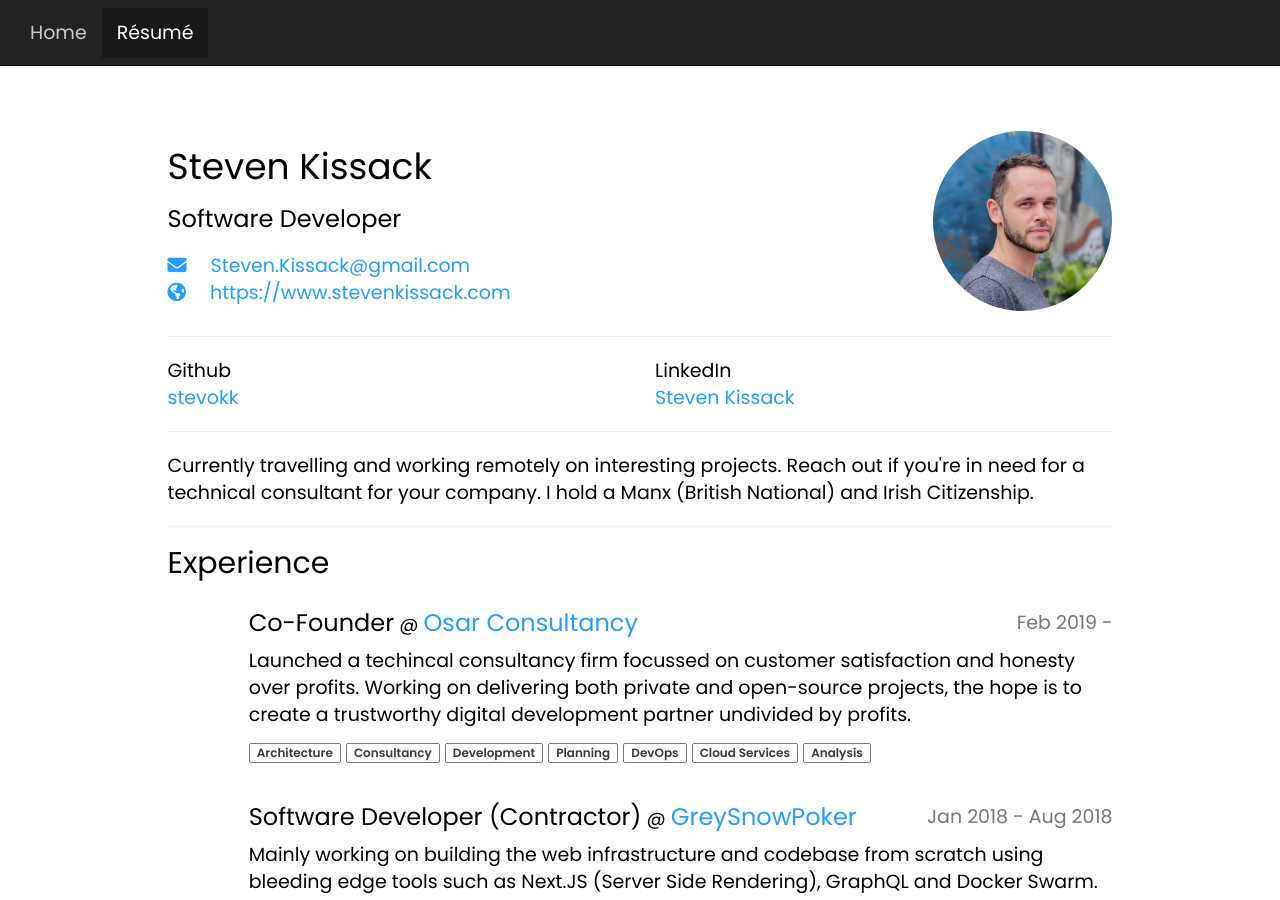
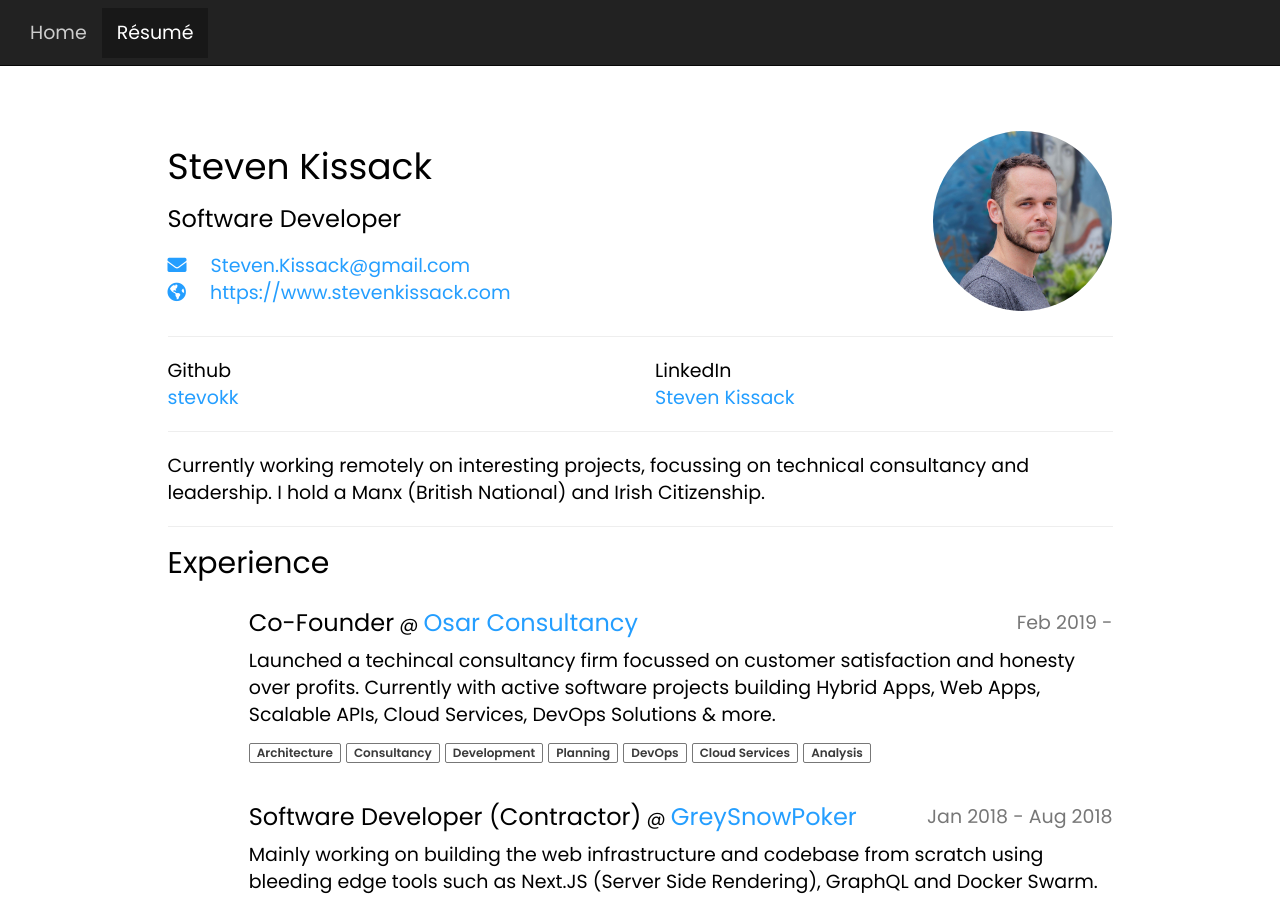
Before and after one commit to stevenkissack/stevokk.github.io, a Jekyll site: the page built from _pages/resume.md, in a window 1280 px wide and 900 px high. Built offline with Jekyll 4.4.1, drawn with Linux system fonts in a browser that asks for light colours; nearby versions of some CDN libraries.

Commit message:
update Osar description

```diff
--- a/_data/resume.json
+++ b/_data/resume.json
@@ -6,7 +6,7 @@
       "email": "Steven.Kissack@gmail.com",
       "phone": null,
       "website": "https://www.stevenkissack.com",
-      "summary": "Currently travelling and working remotely on interesting projects. Reach out if you're in need for a technical consultant for your company. I hold a Manx (British National) and Irish Citizenship.",
+      "summary": "Currently working remotely on interesting projects, focussing on technical consultancy and leadership. I hold a Manx (British National) and Irish Citizenship.",
       "location": {
         "address": "",
         "postalCode": "",
@@ -37,7 +37,7 @@
         "position": "Co-Founder",
         "website": "http://www.osar.im",
         "startDate": "2019-02-20",
-        "summary": "Launched a techincal consultancy firm focussed on customer satisfaction and honesty over profits. Working on delivering both private and open-source projects, the hope is to create a trustworthy digital development partner undivided by profits.",
+        "summary": "Launched a techincal consultancy firm focussed on customer satisfaction and honesty over profits. Currently with active software projects building Hybrid Apps, Web Apps, Scalable APIs, Cloud Services, DevOps Solutions & more.",
         "highlights": ["Architecture", "Consultancy", "Development", "Planning", "DevOps", "Cloud Services", "Analysis"]
       },
       {
```
